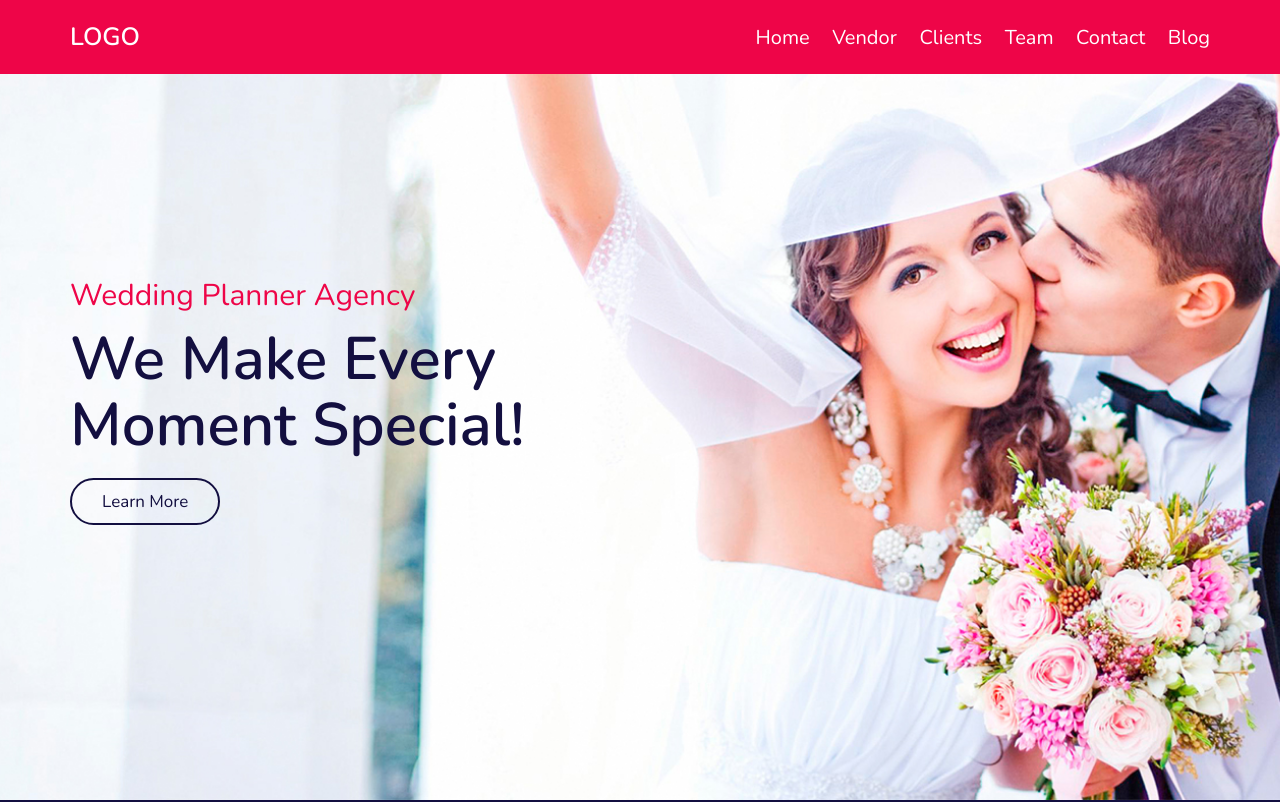
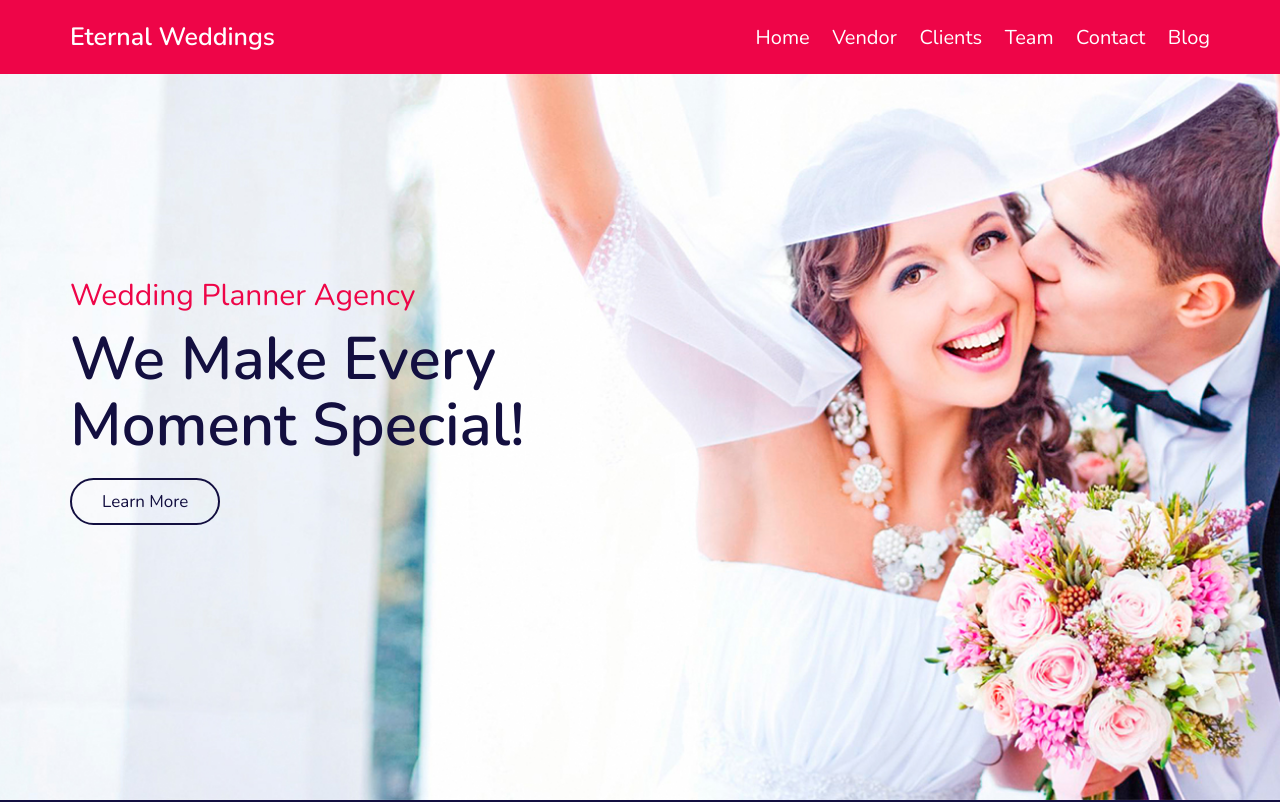
Before and after one commit to BrittanyNation/wedding-website, a plain HTML site: page index.html in a window 1280 px wide. Shown: the top 802 px of the page. Drawn offline with nearby package versions, Linux system fonts and the light colour scheme.

Commit message:
Update index.html

```diff
--- a/index.html
+++ b/index.html
@@ -20,7 +20,7 @@
 
     <section class="flex">
 
-        <a href="#" class="logo">LOGO</a>
+        <a href="#" class="logo">Eternal Weddings</a>
 
         <div id="menu-bar" class="fas fa-bars"></div>
 
```
